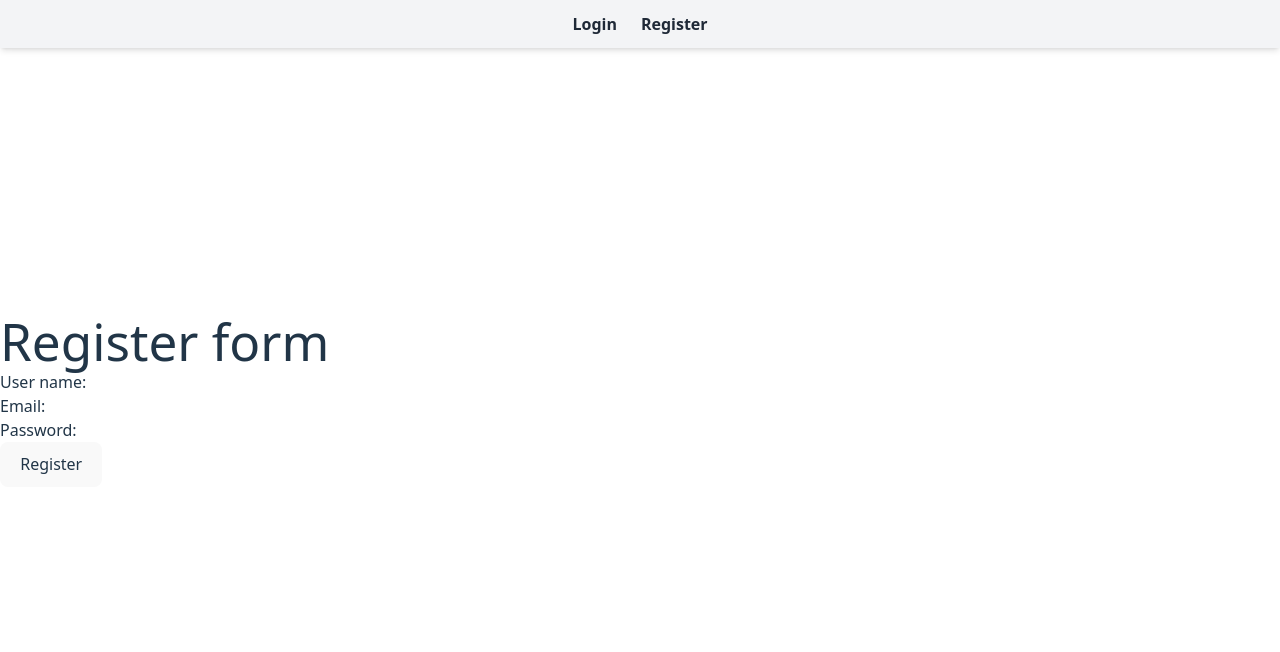
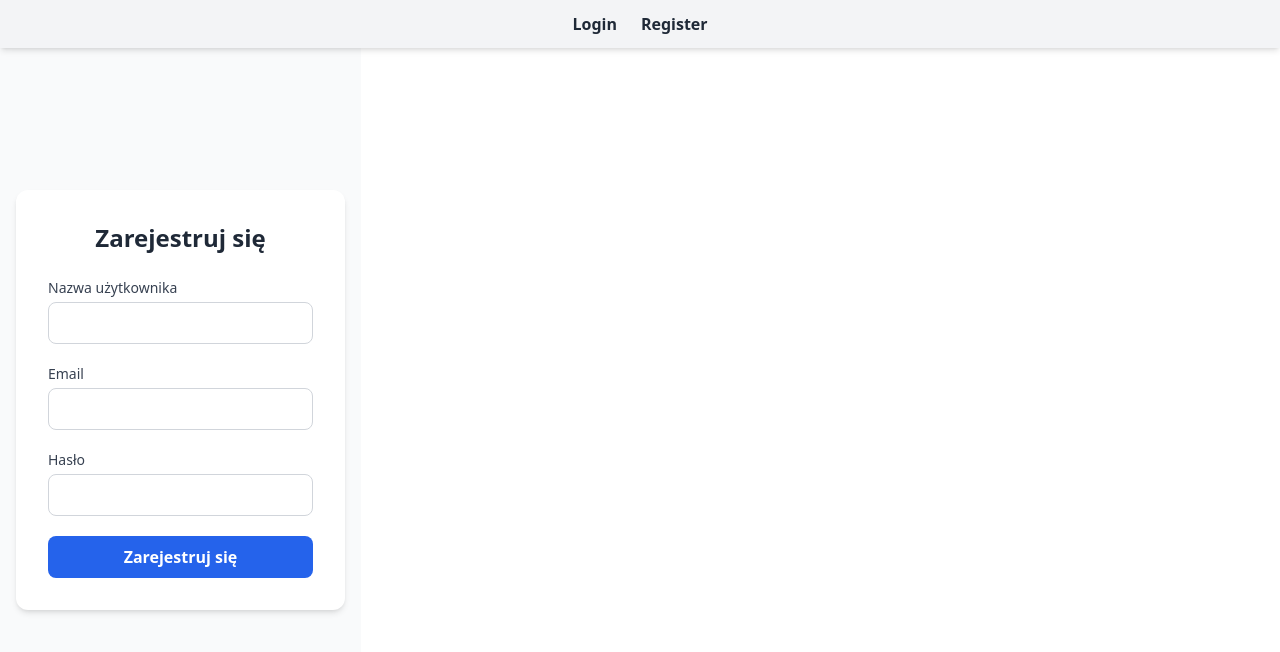
Before and after one commit to MateuszRychel/learning-app, a React (Vite) app in the folder frontend/learning-app/: page /register in a window 1280 px wide. Shown: the top 652 px of the page. Built offline with nearby package versions, Linux system fonts and the light colour scheme.

Commit message:
Added style to Register

```diff
--- a/frontend/learning-app/src/components/MainNavigation.jsx
+++ b/frontend/learning-app/src/components/MainNavigation.jsx
@@ -52,7 +52,7 @@ function MainNavigation() {
           className="flex items-center space-x-1 text-red-600 hover:text-red-800 font-semibold transition-colors duration-200"
         >
           <ArrowLeftOnRectangleIcon className="h-5 w-5" />
-          <span>Wyloguj</span>
+          <span>Logout</span>
         </button>
       </div>
     </nav>
--- a/frontend/learning-app/src/pages/Register.jsx
+++ b/frontend/learning-app/src/pages/Register.jsx
@@ -9,6 +9,7 @@ function Register() {
     password: ''
   });
 
+  const [error, setError] = useState('');
   const navigate = useNavigate();
 
   const handleChange = (e) => {
@@ -20,6 +21,7 @@ function Register() {
 
   const handleSubmit = async (e) => {
     e.preventDefault();
+    setError('');
 
     try {
       const response = await fetch('http://localhost:5000/api/register', {
@@ -30,58 +32,74 @@ function Register() {
         body: JSON.stringify(formData)
       });
 
+      const data = await response.json();
+
       if (!response.ok) {
-                const resData = await response.json();
-                console.error('Błąd rejestracji:', resData);
-                return;
+        throw new Error(data.message || 'Rejestracja nie powiodła się');
       }
 
-            navigate('/');
-        } catch (error) {
-            console.error('Błąd sieci:', error);
+      navigate('/login');
+    } catch (err) {
+      setError(err.message);
     }
   };
 
   return (
+    <div className="min-h-screen flex items-center justify-center bg-gray-50 px-4">
+      <div className="w-full max-w-md bg-white p-8 rounded-xl shadow-md">
+        <h1 className="text-2xl font-bold text-center mb-6 text-gray-800">Zarejestruj się</h1>
+
+        {error && (
+          <div className="mb-4 text-red-600 text-sm text-center font-medium">
+            {error}
+          </div>
+        )}
+
+        <form onSubmit={handleSubmit} className="space-y-5">
           <div>
-            <h1>Register form</h1>
-
-            <form onSubmit={handleSubmit}>
-                <div>
-                    <label>User name:</label>
+            <label className="block text-sm font-medium text-gray-700 mb-1">Nazwa użytkownika</label>
             <input
               type="text"
               name="user_name"
               value={formData.user_name}
               onChange={handleChange}
               required
+              className="w-full px-4 py-2 border border-gray-300 rounded-lg focus:outline-none focus:ring-2 focus:ring-blue-500"
             />
           </div>
 
           <div>
-                    <label>Email:</label>
+            <label className="block text-sm font-medium text-gray-700 mb-1">Email</label>
             <input
               type="email"
               name="email"
               value={formData.email}
               onChange={handleChange}
               required
+              className="w-full px-4 py-2 border border-gray-300 rounded-lg focus:outline-none focus:ring-2 focus:ring-blue-500"
             />
           </div>
 
           <div>
-                    <label>Password:</label>
+            <label className="block text-sm font-medium text-gray-700 mb-1">Hasło</label>
             <input
               type="password"
               name="password"
               value={formData.password}
               onChange={handleChange}
               required
+              className="w-full px-4 py-2 border border-gray-300 rounded-lg focus:outline-none focus:ring-2 focus:ring-blue-500"
             />
           </div>
 
-                <button type="submit">Register</button>
+          <button
+            type="submit"
+            className="w-full bg-blue-600 hover:bg-blue-700 text-white font-semibold py-2 rounded-lg transition duration-200"
+          >
+            Zarejestruj się
+          </button>
         </form>
+      </div>
     </div>
   );
 }
```
Lines whose indentation alone changed are shown as unchanged.
